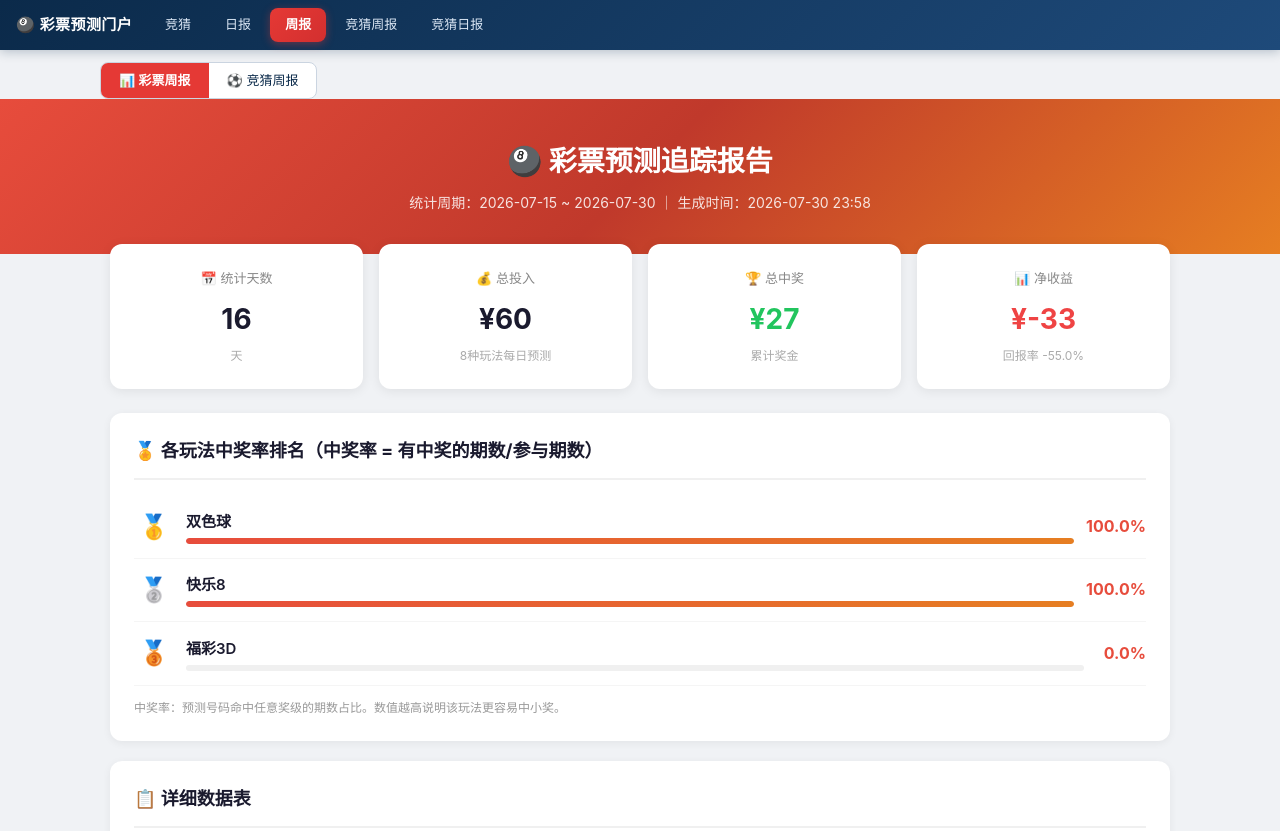
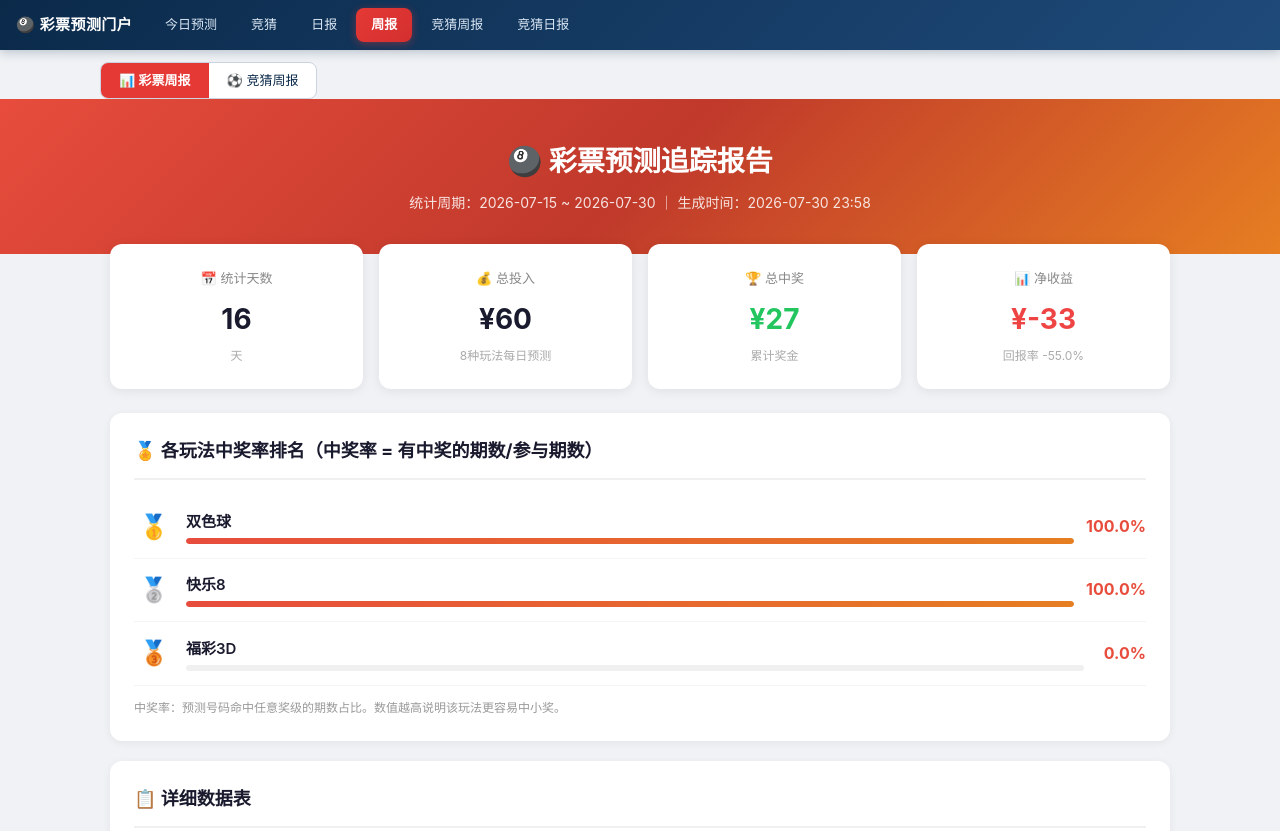
Before and after one commit to LJQ-HUB-cmyk/lottery-prediction, a plain HTML site: page weekly_w2026-07-15.html in a window 1280 px wide. Shown: the top 831 px of the page. Drawn offline with Linux system fonts and the light colour scheme.

Commit message:
每日彩票预测更新 - weekly_w2026-07-15.html

```diff
--- a/weekly_w2026-07-15.html
+++ b/weekly_w2026-07-15.html
@@ -72,7 +72,7 @@ tr:hover td { background: #fafafa; }
 }
 </style>
 </head>
-<body><div class="portal-nav"><span class="bn">🎱 彩票预测门户</span><a href="index.html" class="">竞猜</a><a href="daily.html" class="">日报</a><a href="weekly.html" class="on">周报</a><a href="jc_weekly.html" class="">竞猜周报</a><a href="jc_daily.html" class="">竞猜日报</a></div><div style="max-width:1120px;margin:12px auto 0;padding:0 20px;"><div class="switch" style="display:inline-flex;border:1px solid #cbd5e1;border-radius:8px;overflow:hidden;font-size:13px;background:#fff;"><a href="weekly.html" style="padding:7px 18px;text-decoration:none;color:#fff;background:#e53935;font-weight:600;">📊 彩票周报</a><a href="jc_weekly.html" style="padding:7px 18px;text-decoration:none;color:#0b2a4a;">⚽ 竞猜周报</a></div></div>
+<body><div class="portal-nav"><span class="bn">🎱 彩票预测门户</span><a href="daily_today.html">今日预测</a><a href="index.html" class="">竞猜</a><a href="daily.html" class="">日报</a><a href="weekly.html" class="on">周报</a><a href="jc_weekly.html" class="">竞猜周报</a><a href="jc_daily.html" class="">竞猜日报</a></div><div style="max-width:1120px;margin:12px auto 0;padding:0 20px;"><div class="switch" style="display:inline-flex;border:1px solid #cbd5e1;border-radius:8px;overflow:hidden;font-size:13px;background:#fff;"><a href="weekly.html" style="padding:7px 18px;text-decoration:none;color:#fff;background:#e53935;font-weight:600;">📊 彩票周报</a><a href="jc_weekly.html" style="padding:7px 18px;text-decoration:none;color:#0b2a4a;">⚽ 竞猜周报</a></div></div>
 
 <div class="header">
     <h1>🎱 彩票预测追踪报告</h1>
```
